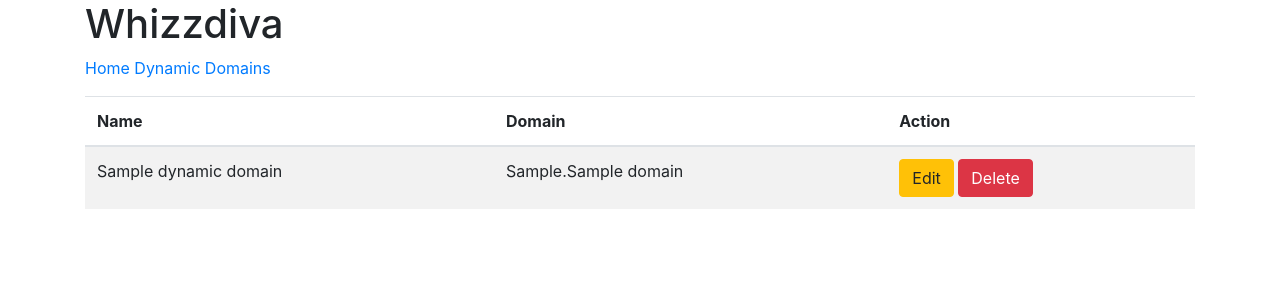
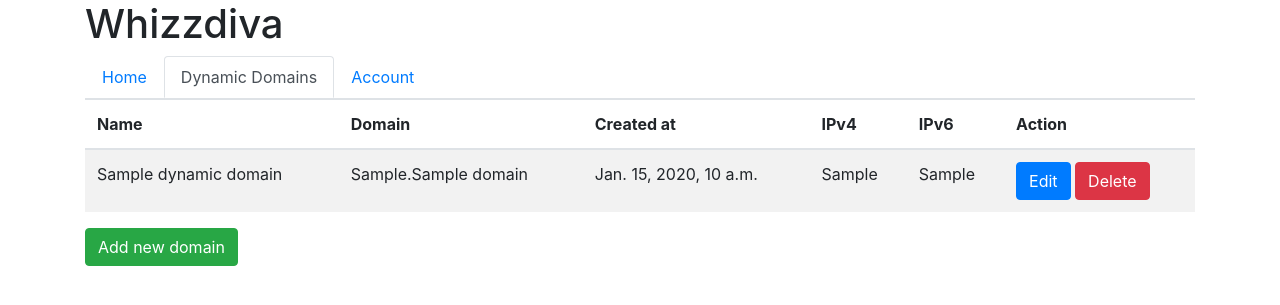
Before and after one commit to st0rmi/whizzdiva, a Django app: template templates/whizzdiva/dynamic_domains_overview.html in a window 1280 px wide. Shown: the top 305 px of the page. Run offline with Django 3.2, Linux system fonts and the light colour scheme; the template is opened without the code that fills it: most values are stand-ins (such as "Sample title", 1, 10 or a date in 2020); form fields are guessed from the names that the template uses; some libraries are stand-ins or nearby versions.

Commit message:
Overall better UI

```diff
--- a/templates/whizzdiva/base.html
+++ b/templates/whizzdiva/base.html
@@ -15,10 +15,18 @@
 <div class="container">
     <h1>{% block headline %}Whizzdiva{% endblock %}</h1>
 
-    <p>
-        <a href="{% url 'whizzdiva:index' %}">Home</a>
-        <a href="{% url 'whizzdiva:dynamic_domains_overview' %}">Dynamic Domains</a>
-    </p>
+    <ul class="nav nav-tabs">
+        <li class="nav-items">
+            <a class="nav-link {% if request.path == '/'%}active{% endif %}" href="{% url 'whizzdiva:index' %}">Home</a>
+        </li>
+        <li class="nav-item">
+            <a class="nav-link {% if 'dynamic_domain' in request.path %}active{% endif %}"
+               href="{% url 'whizzdiva:dynamic_domains_overview' %}">Dynamic Domains</a>
+        </li>
+        <li class="nav-item">
+            <a class="nav-link" href="#">Account</a>
+        </li>
+    </ul>
 
     {% block content %}(no content){% endblock %}
 </div>
--- a/templates/whizzdiva/dynamic_domains_overview.html
+++ b/templates/whizzdiva/dynamic_domains_overview.html
@@ -9,6 +9,9 @@
     <tr>
         <th scope="col">Name</th>
         <th scope="col">Domain</th>
+        <th scope="col">Created at</th>
+        <th scope="col">IPv4</th>
+        <th scope="col">IPv6</th>
         <th scope="col">Action</th>
     </tr>
     </thead>
@@ -17,16 +20,19 @@
     <tr>
         <td>{% if dynamic_domain.name %}{{ dynamic_domain.name }}{% else %}N/A{% endif %}</td>
         <td>{{ dynamic_domain.relative_domain }}.{{ dynamic_domain.zone.domain }}</td>
-        <td><a href="{% url 'whizzdiva:dynamic_domain_edit' pk=dynamic_domain.pk %}" class="btn btn-warning"
+        <td>{{ dynamic_domain.create_date }}</td>
+        <td>{{ dynamic_domain.ipv4 }}</td>
+        <td>{{ dynamic_domain.ipv6 }}</td>
+        <td><a href="{% url 'whizzdiva:dynamic_domain_edit' pk=dynamic_domain.pk %}" class="btn btn-primary"
                role="button" aria-pressed="true">Edit</a>
             <button type="button" class="btn btn-danger" data-toggle="modal"
                     data-target="#modalDeleteDomain{{ dynamic_domain.pk }}">Delete
             </button>
-
+            <!--Delete Modal for {{ dynamic_domain.pk }}-->
             <div class="modal fade" id="modalDeleteDomain{{ dynamic_domain.pk }}" tabindex="-1" role="dialog"
                  aria-labelledby="modalDeleteDomain{{ dynamic_domain.pk }}Label"
                  aria-hidden="true">
-                <div class="modal-dialog" role="document">
+                <div class="modal-dialog modal-dialog-centered" role="document">
                     <div class="modal-content">
                         <div class="modal-header">
                             <h5 class="modal-title" id="modalDeleteDomain{{ dynamic_domain.pk }}Label">Warning</h5>
@@ -54,10 +60,49 @@
     {% endfor %}
     </tbody>
 </table>
-
-
-{% for dynamic_domain in dynamic_domains %}
-<!-- Modal -->
-
-{% endfor %}
+<button type="button" class="btn btn-success" data-toggle="modal" data-target="#modalAddDomain">Add new domain</button>
+<!--Add Modal-->
+<div class="modal fade" id="modalAddDomain" tabindex="-1" role="dialog"
+     aria-labelledby="modalAddDomainLabel"
+     aria-hidden="true">
+    <div class="modal-dialog modal-dialog-centered" role="document">
+        <div class="modal-content">
+            <div class="modal-header">
+                <h5 class="modal-title" id="modalAddDomainLabel">Add new domain</h5>
+                <button type="button" class="close" data-dismiss="modal" aria-label="Close">
+                    <span aria-hidden="true">&times;</span>
+                </button>
+            </div>
+            <form action="{% url 'whizzdiva:dynamic_domain_add' %}" method="post">
+                <div class="modal-body">
+                    <div class="form-row">
+                        <div class="col">
+                            <input type="text" class="form-control" placeholder="{{ add_form.relative_domain.label }}"
+                                   name="{{ add_form.relative_domain.html_name}}"
+                                   required id="{{ add_form.relative_domain.id_for_label }}"
+                                   value="{% if add_form.relative_domain.value %}{{ add_form.relative_domain.value }}
+                               {% endif %}">
+                        </div>
+                        <div class="col">
+                            <select name="{{ add_form.zone.html_name}}"
+                                    required id="{{ add_form.zone.id_for_label }}" class="form-control">
+                                {% for x,y in add_form.fields.zone.choices %}
+                                {{ add_form.fields.zone.value }}
+                                <option value="{{ x }}" {% if add_form.zone.value == x %} selected{% endif %}>
+                                    {% if x != "" %}.{% endif %}{{ y }}
+                                </option>
+                                {% endfor %}
+                            </select>
+                        </div>
+                    </div>
+                </div>
+                <div class="modal-footer">
+                    <button type="button" class="btn btn-secondary" data-dismiss="modal">Cancel</button>
+                    {% csrf_token %}
+                    <button type="submit" class="btn btn-success">Add</button>
+                </div>
+            </form>
+        </div>
+    </div>
+</div>
 {% endblock %}
```
Also changed, not shown: templates/whizzdiva/dynamic_domain_add_edit.html (+17 -4 lines), views.py (+9 -2 lines).
